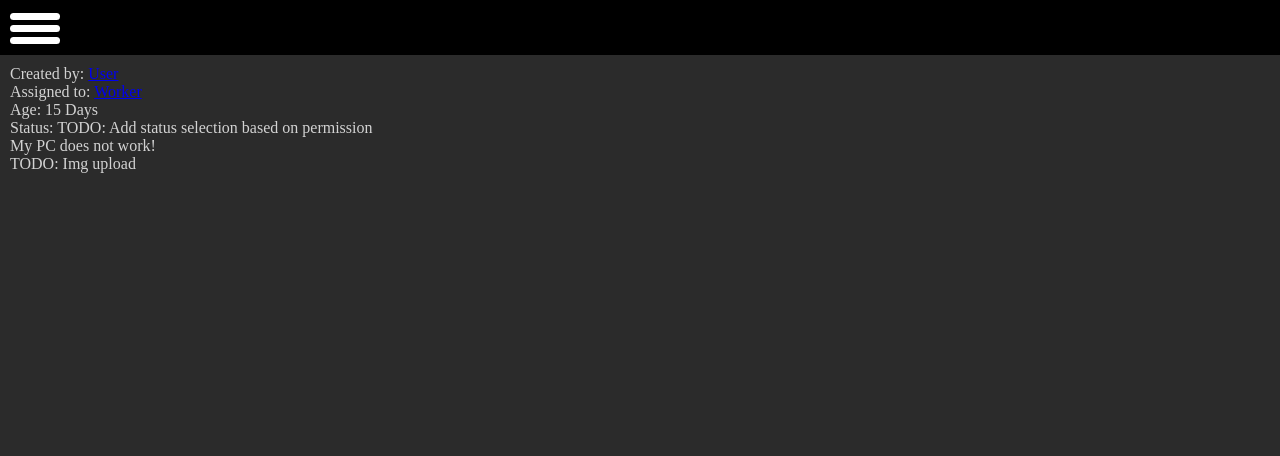
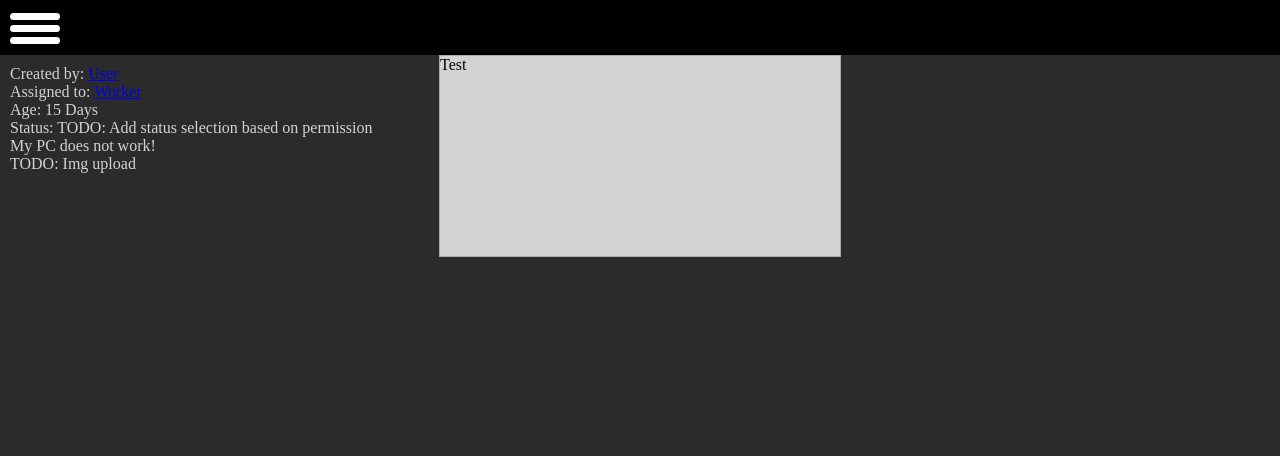
Before and after one commit to Schubi222/cs50Web, a Django app: page /ticket/1 in a window 1280 px wide. Shown: the top 456 px of the page. Run offline with Django 4.2, Linux system fonts and the light colour scheme; tables that the repository leaves empty hold one stand-in row (values such as "Sample post").

Commit message:
added basic message div

```diff
--- a/ticketsystem/static/layout.css
+++ b/ticketsystem/static/layout.css
@@ -3,7 +3,19 @@ body{
     background: #2b2b2b;
 }
 html{color: lightgray}
-
+#message_div{
+    width: 400px;
+    height: 200px;
+    background: lightgray;
+    border: 1px solid darkgrey;
+    color: black;
+    position: absolute;
+    top:55px;
+    place-self: center;
+    left: 0;
+    right: 0;
+    margin: 0 auto;
+}
 .layout_menu_div{
     background-color: black;
     padding: 10px;
--- a/ticketsystem/templates/layout.html
+++ b/ticketsystem/templates/layout.html
@@ -33,6 +33,9 @@
 
             </ul>
         </div>
+        {% if message %}
+        <div id="message_div">{{ message }}</div>
+        {% endif %}
         <div id="content_wrapper">
             {% block body %}
             {% endblock %}
--- a/ticketsystem/views.py
+++ b/ticketsystem/views.py
@@ -35,10 +35,10 @@ def ticket(request, id):
     ticket_to_display = Ticket.objects.all().get(id=id)
     if not ticket_to_display:
         return render(request, "ticket.html",
-                      {'error': 'This ticket does not exist!',
+                      {'message': 'This ticket does not exist!',
                        'ticket': ''})
 
-    return render(request, "ticket.html")
+    return render(request, "ticket.html", {'message': "Test"})
 
 
 def get_all_tickets(request):
```
